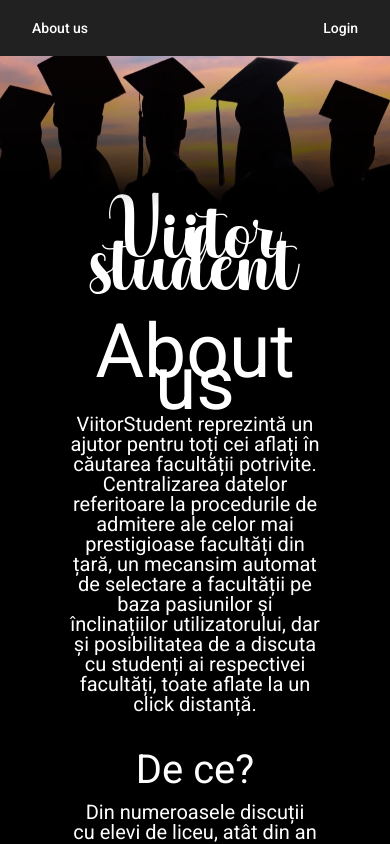
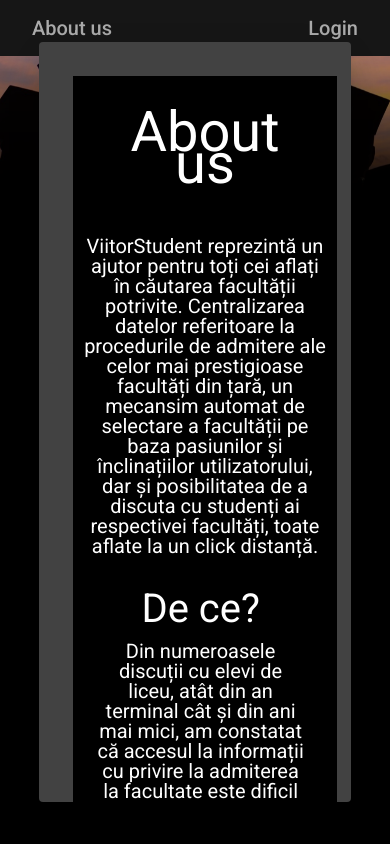
Before and after one commit to SoftHoardersOG/ViitorStudent, an Angular app in the folder client/: page / in a window 390 px wide. Both pictures are taken after a click on the button "About us". Shown: the top 844 px of the page. Built offline with nearby package versions, Linux system fonts and the light colour scheme; no server answers.

Commit message:
About Us Fixed

```diff
--- a/client/src/app/components/about-us/about-us.component.css
+++ b/client/src/app/components/about-us/about-us.component.css
@@ -1,13 +1,19 @@
 .aboutUs{
+  background-color: black;
+  min-height: 100%;
+  height: fit-content;
+  width: 100%;
     background-image: url("/assets/gray_logo.png");
-    background-size: contain;
+    background-size:auto;
     background-repeat: no-repeat;
     background-position: 50% 50%;
     position: relative;
     text-align: center;
     color: white;
-    margin-left: 20%;
-    margin-right: 20%;
+
+
+    /* margin-left: 20%;
+    margin-right: 20%; */
 }
 #centerInDiv{
     width: 62%;
@@ -31,7 +37,7 @@
 
 @media only screen and (max-width: 600px){
     .aboutUs{
-        width: 80%;
+        width: 100%;
         background-image: url("/assets/gray_logo.png");
         background-size: contain;
         background-repeat: no-repeat;
@@ -39,9 +45,9 @@
         position: relative;
         text-align: center;
         color: white;
-        margin-top:15%;
-        margin-left: 10%;
-        margin-right:10%;
+        margin-top:10px;
+        margin-left: 10px;
+        margin-right:10px;
     }
     #centerInDiv{
         width: 0px;
--- a/client/src/app/components/about-us/about-us.component.html
+++ b/client/src/app/components/about-us/about-us.component.html
@@ -1,26 +1,27 @@
-<div class="aboutUs">
-    <h1 style="font-size: 75px; margin:4.6%">About us</h1>
-    <p style="font-size: 20px; padding-left:10%; padding-right:10%">ViitorStudent reprezintă un ajutor pentru toți cei aflați în căutarea facultății potrivite. Centralizarea datelor referitoare la procedurile de admitere ale celor mai prestigioase facultăți din țară, un mecansim automat de selectare a facultății pe baza pasiunilor și înclinațiilor utilizatorului, dar și posibilitatea de a discuta cu studenți ai respectivei facultăți, toate aflate la un click distanță. </p>
+
+  <div  class="aboutUs" fxLayout="column" fxLayoutAlign="center center" >
+    <h1 style="font-size: 400%; padding: 40px ">About us</h1>
+    <p style="font-size: 20px; padding-left:10px; padding-right:10px">ViitorStudent reprezintă un ajutor pentru toți cei aflați în căutarea facultății potrivite. Centralizarea datelor referitoare la procedurile de admitere ale celor mai prestigioase facultăți din țară, un mecansim automat de selectare a facultății pe baza pasiunilor și înclinațiilor utilizatorului, dar și posibilitatea de a discuta cu studenți ai respectivei facultăți, toate aflate la un click distanță. </p>
     <div id="inner-div">
         <div fxLayout.gt-xs="row" fxLayout.lt-sm="column" fxLayoutGap="5%">
-            <div class="textBoxChild" style="padding-left: 10%;">
+            <div class="textBoxChild" >
                 <h1 style="font-size: 40px;">De ce?</h1>
                 <p style="font-size: 20px;">Din numeroasele discuții cu elevi de liceu, atât din an terminal cât și din ani mai mici, am constatat că accesul la informații cu privire la admiterea la facultate este dificil pentru aceștia. Astfel, am pornit ViitorStudent cu dorința de a facilita obținerea tuturor datelor necesare pentru a face alegerea corectă.</p>
             </div>
-            <div class="textBoxChild" style="padding-right: 10%;">
+            <div class="textBoxChild">
                 <h1 style="font-size: 40px;">Pai cum?</h1>
                 <p style="font-size: 20px">Am realizat o bază de date cu privire la procedurile de admitere a numeroase facultăți din țară, pe care dorim să o menținem actuală. De asemenea, am conceput un mecanism automat de recomandare a studiilor superioare pe baza diverselor categorii, precum materii preferate, oraș sau cariera ideală.</p>
             </div>
         </div>
         <div fxLayout.gt-xs="row" fxLayout.lt-sm="column" fxLayoutGap="5%">
-            <div class="textBoxChild" style="padding-left: 10%;">
+            <div class="textBoxChild" >
                 <h1 style="font-size: 40px;">Pentru cine?</h1>
                 <p style="font-size: 20px">ViitorStudent se adresează tuturor elevilor care doresc să urmeze o formă de învățământ superior. Oricine are dificultăți în a se decide cu privire la facultatea pe care dorește să o urmeze va găsi răspunsul la problema sa accesând site-ul nostru.</p>
             </div>
-            <div class="textBoxChild" style="padding-right: 10%;">
+            <div class="textBoxChild" >
                 <h1 style="font-size: 40px;">Cine suntem?</h1>
                 <p style="font-size: 20px;">Suntem un grup de tineri care doresc să rezolve două dintre cele mai presante probleme ale elevilor din ziua de azi: accesul dificil la informații legate de admiterea la facultate și lipsa de orientare cu privire la studiile superioare.</p>
             </div>
         </div>
     </div>
-</div>
+  </div>
--- a/client/src/app/components/main/main.component.html
+++ b/client/src/app/components/main/main.component.html
@@ -1,3 +1,2 @@
 <navbar></navbar>
 <landing></landing>
-<app-about-us></app-about-us>
--- a/client/src/app/components/navbar/navbar.component.css
+++ b/client/src/app/components/navbar/navbar.component.css
@@ -0,0 +1,4 @@
+button
+{
+  font-size: 20px;
+}
--- a/client/src/app/components/navbar/navbar.component.html
+++ b/client/src/app/components/navbar/navbar.component.html
@@ -1,5 +1,5 @@
-<mat-toolbar fxLayout="row" fxLayoutAlign="space-between center">
-  <button mat-button>About us</button>
+<mat-toolbar fxLayout="row"  fxLayoutAlign="space-between center">
+  <button mat-button (click)="openAboutUs()" >About us</button>
   <button *ngIf="currentUser != null; else login" mat-button [matMenuTriggerFor]="userMenu">
     Hello, {{ currentUser?.firstName }} {{ currentUser?.lastName }}
     <mat-icon>arrow_drop_down</mat-icon>
--- a/client/src/app/components/navbar/navbar.component.ts
+++ b/client/src/app/components/navbar/navbar.component.ts
@@ -1,7 +1,8 @@
 import { Component, OnInit } from '@angular/core';
-import { MatDialog } from '@angular/material/dialog';
+import { MatDialog, MatDialogConfig } from '@angular/material/dialog';
 import { UserModel } from 'src/app/models/user.model';
 import { LoginService } from 'src/app/services/login.service';
+import { AboutUsComponent } from '../about-us/about-us.component';
 import { LoginFormComponent } from '../login-form/login-form.component';
 
 @Component({
@@ -33,6 +34,14 @@
     })
   }
 
+  openAboutUs(){
+    const loginRef = this._dialog.open(AboutUsComponent, {width:"90%", height:"90%"});
+    loginRef.afterClosed().subscribe(res =>{
+      console.log("About us closed!");
+
+    })
+  }
+
   logout():void{
     this._loginService.logout();
     this.getCurrentUser();
```
